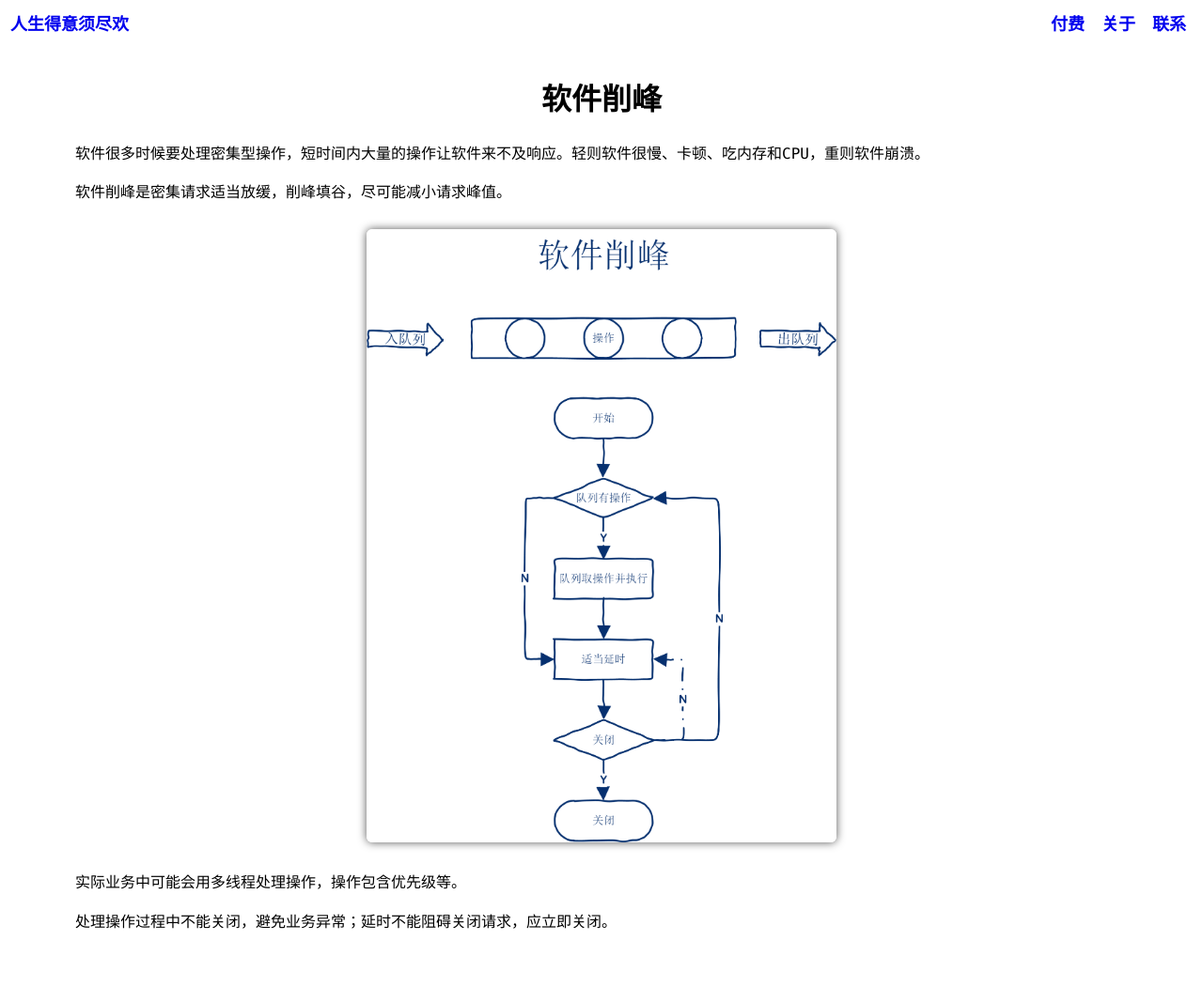
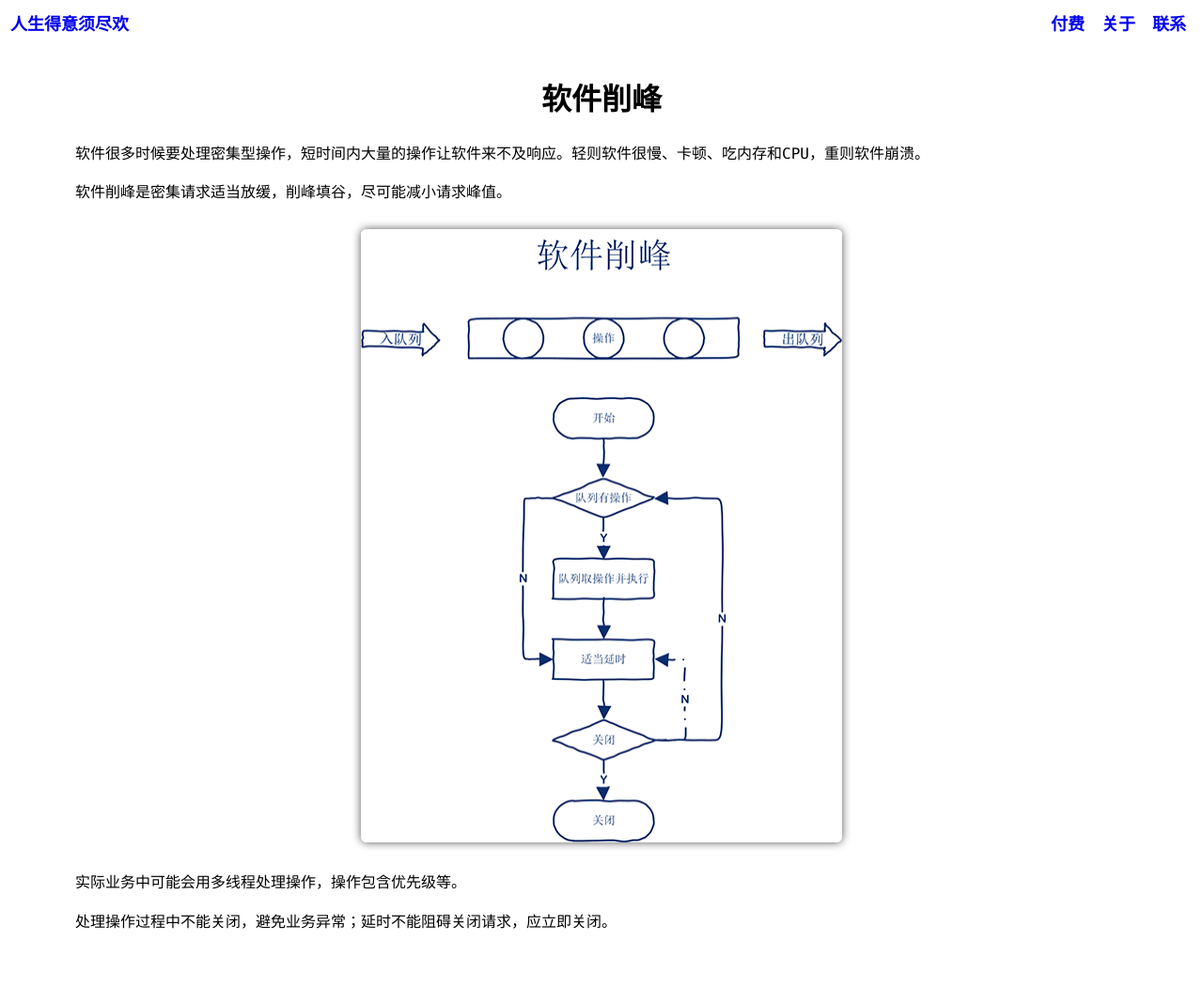
Before and after one commit to yinyongxian/yinyongxian.github.io, a Jekyll site: the page built from _posts/2017-08-02-Cut-the-software-peak.html, in a window 1280 px wide. Shown: the whole page at 94% size. Built offline with Jekyll 4.4.1, drawn with Linux system fonts in a browser that asks for light colours.

```diff
--- a/_posts/2017-08-02-Cut-the-software-peak.html
+++ b/_posts/2017-08-02-Cut-the-software-peak.html
@@ -17,8 +17,7 @@
 <p style="text-indent: 2em">软件很多时候要处理密集型操作，短时间内大量的操作让软件来不及响应。轻则软件很慢、卡顿、吃内存和CPU，重则软件崩溃。</p>
   <p style="text-indent: 2em">软件削峰是密集请求适当放缓，削峰填谷，尽可能减小请求峰值。</p>
 
-  <div align="center">
-  <img src="/Media/images/2017-08-02/CutTheSoftwarePeak.png" width="500" height="653" alt=""/>
+  <div align="center"> <img src="/Media/images/2017-08-02/CutTheSoftwarePeak.png" width="512" height="653" alt=""/></a>
 </div>
   <p style="text-indent: 2em">实际业务中可能会用多线程处理操作，操作包含优先级等。</p>
   <p style="text-indent: 2em">处理操作过程中不能关闭，避免业务异常；延时不能阻碍关闭请求，应立即关闭。</p>
```
Also changed, not shown: Media/images/2017-08-02/CutTheSoftwarePeak.png.
